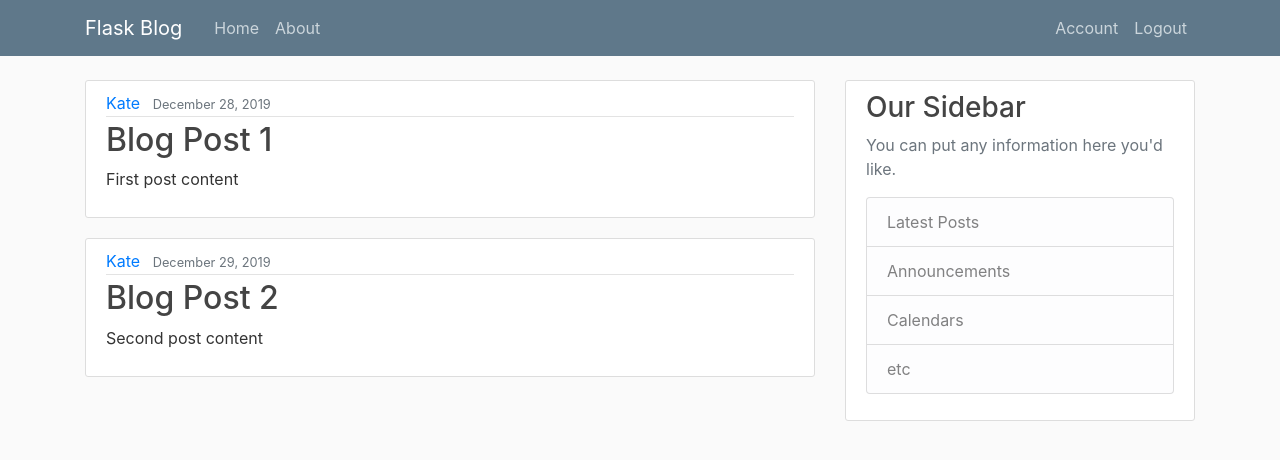
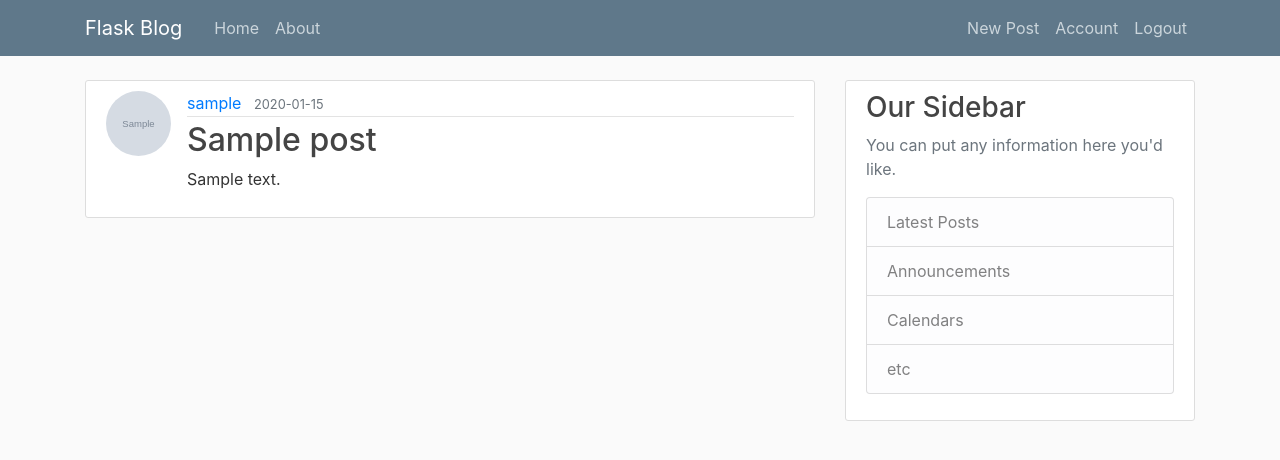
Before and after one commit to Snoblomma/Flask-Tutorial, a Flask app: page / in a window 1280 px wide. Shown: the top 460 px of the page. Run offline with Flask 2, Linux system fonts and the light colour scheme; a user stored in the database is signed in; tables that the repository leaves empty hold one stand-in row (values such as "Sample post"); grey boxes marked "Sample" are stand-in pictures; some libraries are stand-ins or nearby versions.

Commit message:
create and add to db new post

```diff
--- a/flaskblog/routes.py
+++ b/flaskblog/routes.py
@@ -2,29 +2,15 @@ import os
 import secrets
 from flask import render_template, url_for, flash, redirect, request
 from flaskblog import app, db, bcrypt
-from flaskblog.forms import RegistrationForm, LoginForm, UpdateAccountForm
+from flaskblog.forms import RegistrationForm, LoginForm, UpdateAccountForm, PostForm
 from flaskblog.models import User, Post
 from flask_login import login_user, current_user, logout_user, login_required
 from PIL import Image
 
-posts = [
-    {
-        'author': 'Kate',
-        'title': 'Blog Post 1',
-        'content': 'First post content',
-        'date_posted': 'December 28, 2019'
-    },
-    {
-        'author': 'Kate',
-        'title': 'Blog Post 2',
-        'content': 'Second post content',
-        'date_posted': 'December 29, 2019'
-    }
-]
-
 @app.route("/")
 @app.route("/home")
 def home():
+    posts = Post.query.all()
     return render_template('home.html', posts=posts)
 
 @app.route("/about")
@@ -96,3 +82,16 @@ def account():
 
     image_file = url_for('static', filename='profile_pics/' + current_user.image_file)
     return render_template('account.html', title='Account', image_file=image_file, form=form)
+
+
+@app.route("/post/new", methods=['GET', 'POST'])
+@login_required
+def new_post():
+    form = PostForm()
+    if form.validate_on_submit():
+        post = Post(title=form.title.data, content=form.content.data, author=current_user)
+        db.session.add(post)
+        db.session.commit()
+        flash('Your post has been created!', 'success')
+        return redirect(url_for('home'))
+    return render_template('create_post.html', title='New Post', form=form)
--- a/flaskblog/templates/home.html
+++ b/flaskblog/templates/home.html
@@ -2,10 +2,11 @@
 {% block content %}
 {% for post in posts %}
 <article class="media content-section">
+    <img class="rounded-circle article-img" src="{{ url_for('static', filename='profile_pics/' + post.author.image_file) }}">
     <div class="media-body">
         <div class="article-metadata">
-            <a class="mr-2" href="#">{{ post.author }}</a>
-            <small class="text-muted">{{ post.date_posted }}</small>
+            <a class="mr-2" href="#">{{ post.author.username }}</a>
+            <small class="text-muted">{{ post.date_posted.strftime('%Y-%m-%d') }}</small>
         </div>
         <h2><a class="article-title" href="#">{{ post.title }}</a></h2>
         <p class="article-content">{{ post.content }}</p>
--- a/flaskblog/templates/layout.html
+++ b/flaskblog/templates/layout.html
@@ -36,6 +36,7 @@
                     <!-- Navbar Right Side -->
                     <div class="navbar-nav">
                         {% if current_user.is_authenticated %}
+                            <a class="nav-item nav-link" href="{{ url_for('new_post') }}">New Post</a>
                             <a class="nav-item nav-link" href="{{ url_for('account') }}">Account</a>
                             <a class="nav-item nav-link" href="{{ url_for('logout') }}">Logout</a>
                         {% else %}
--- a/flaskblog/templates/login.html
+++ b/flaskblog/templates/login.html
@@ -49,4 +49,4 @@
         Need an account? <a class="ml-2" href="{{ url_for('register') }}"> Sign Up Now</a>
     </small>
 </div>
-{% endblock content%}
+{% endblock content %}
```
Also changed, not shown: flaskblog/forms.py (+6 -1 lines), flaskblog/templates/create_post.html (added, +40 -0 lines).
